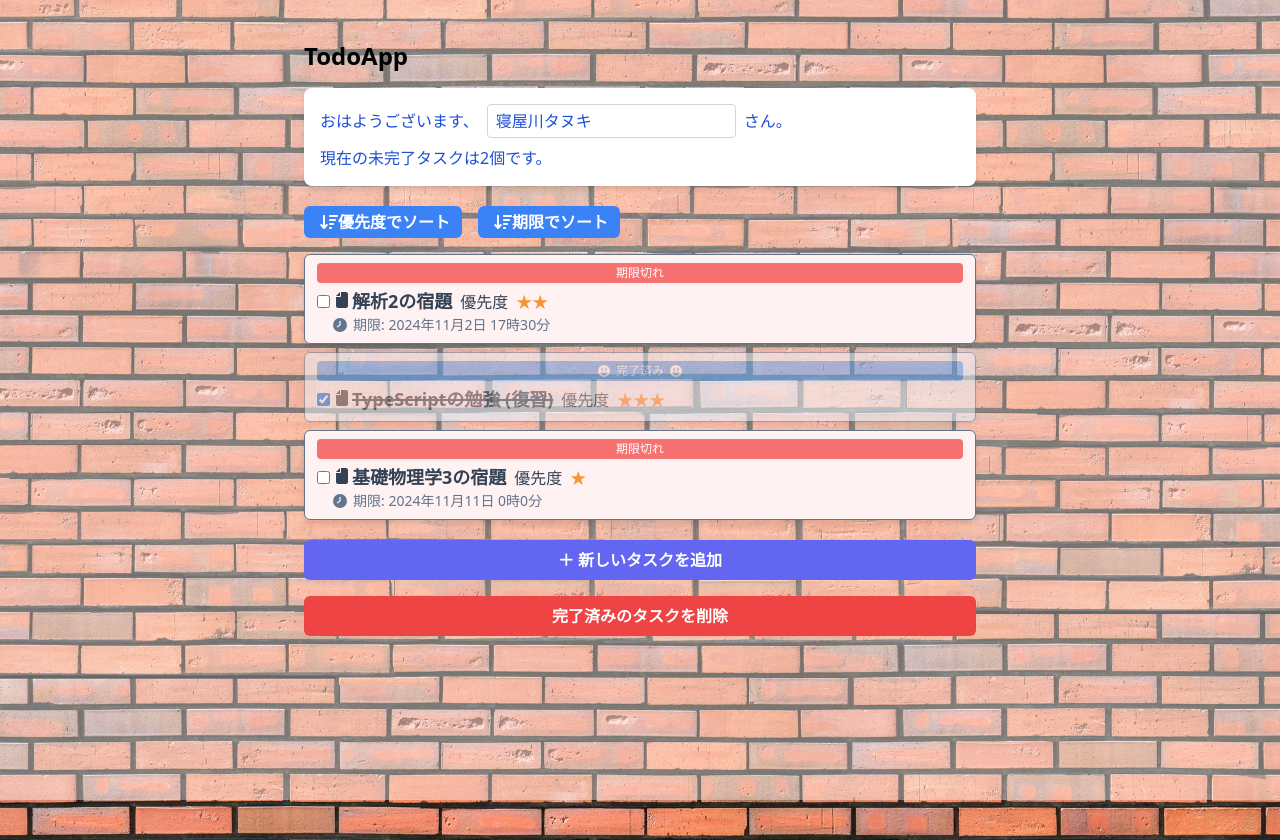
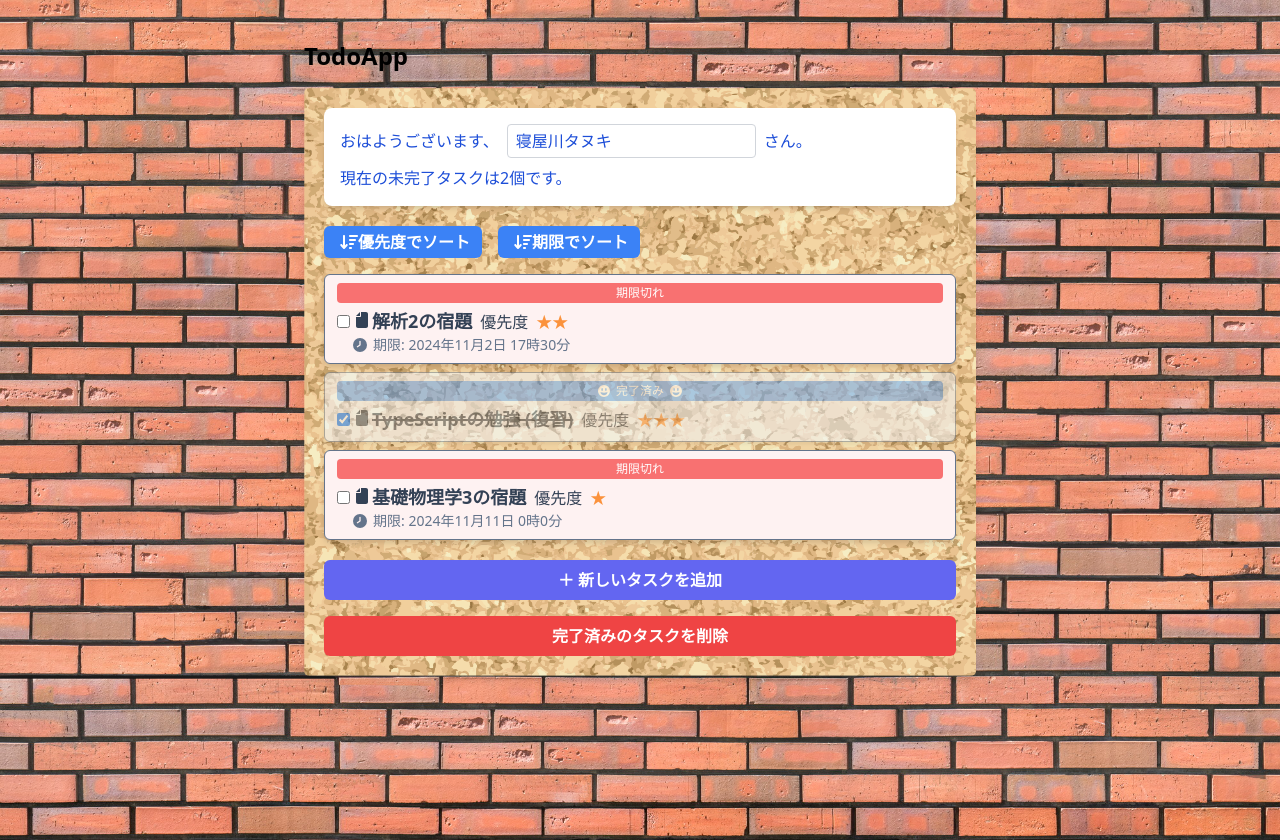
Before and after one commit to Tsubasa213/react-todo-app, a React (Vite) app: page / in a window 1280 px wide. Built offline with nearby package versions, Linux system fonts and the light colour scheme.

Commit message:
update 6 files

```diff
--- a/src/App.tsx
+++ b/src/App.tsx
@@ -161,6 +161,7 @@ const App = () => {
   return (
     <div className="mx-4 mt-10 max-w-2xl md:mx-auto">
       <h1 className="mb-4 text-2xl font-bold">TodoApp</h1>
+      <div className="cork-board">
         <div className="mb-4">
           <WelcomeMessage
             name={userName}
@@ -226,6 +227,7 @@ const App = () => {
           </button>
         </div>
       </div>
+    </div>
   );
 };
 
--- a/src/TodoList.tsx
+++ b/src/TodoList.tsx
@@ -26,9 +26,7 @@ const TodoList = ({ todos, updateIsDone, remove, startEditing }: Props) => {
 
   if (todos.length === 0) {
     return (
-      <div className="text-red-500">
-        現在、登録されているタスクはありません。
-      </div>
+      <div className="text-white">現在、登録されているタスクはありません。</div>
     );
   }
 
--- a/src/index.css
+++ b/src/index.css
@@ -21,7 +21,7 @@
     left: 0;
     width: 100%;
     height: 100%;
-    background-color: rgba(255, 255, 255, 0.4); /* 白の半透明オーバーレイ */
+    background-color: rgba(255, 255, 255, 0.1); /* 白の半透明オーバーレイ */
     z-index: -1;
   }
 
@@ -30,3 +30,13 @@
     z-index: 1;
   }
 }
+
+/* コルクボード風背景 */
+.cork-board {
+  background-image: url("/images/cork-board.jpg"); /* コルクボード風の背景画像を設定 */
+  background-size: cover;
+  background-repeat: repeat;
+  padding: 20px; /* 内部の余白を設定 */
+  border-radius: 5px; /* 角を丸める */
+  box-shadow: 0 4px 6px rgba(0, 0, 0, 0.1); /* 軽い影を追加 */
+}
```
Also changed, not shown: public/images/cork-board.jpg (added). Lines whose indentation alone changed are shown as unchanged.
